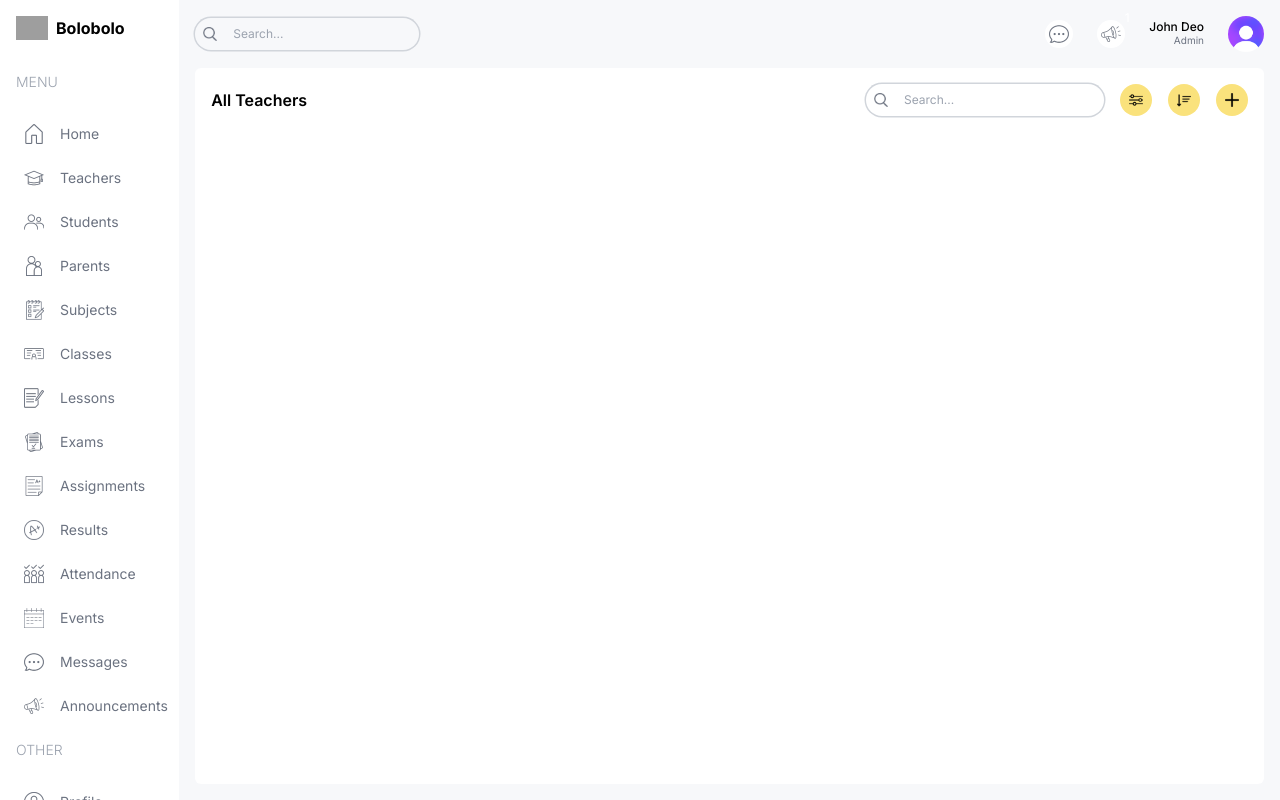
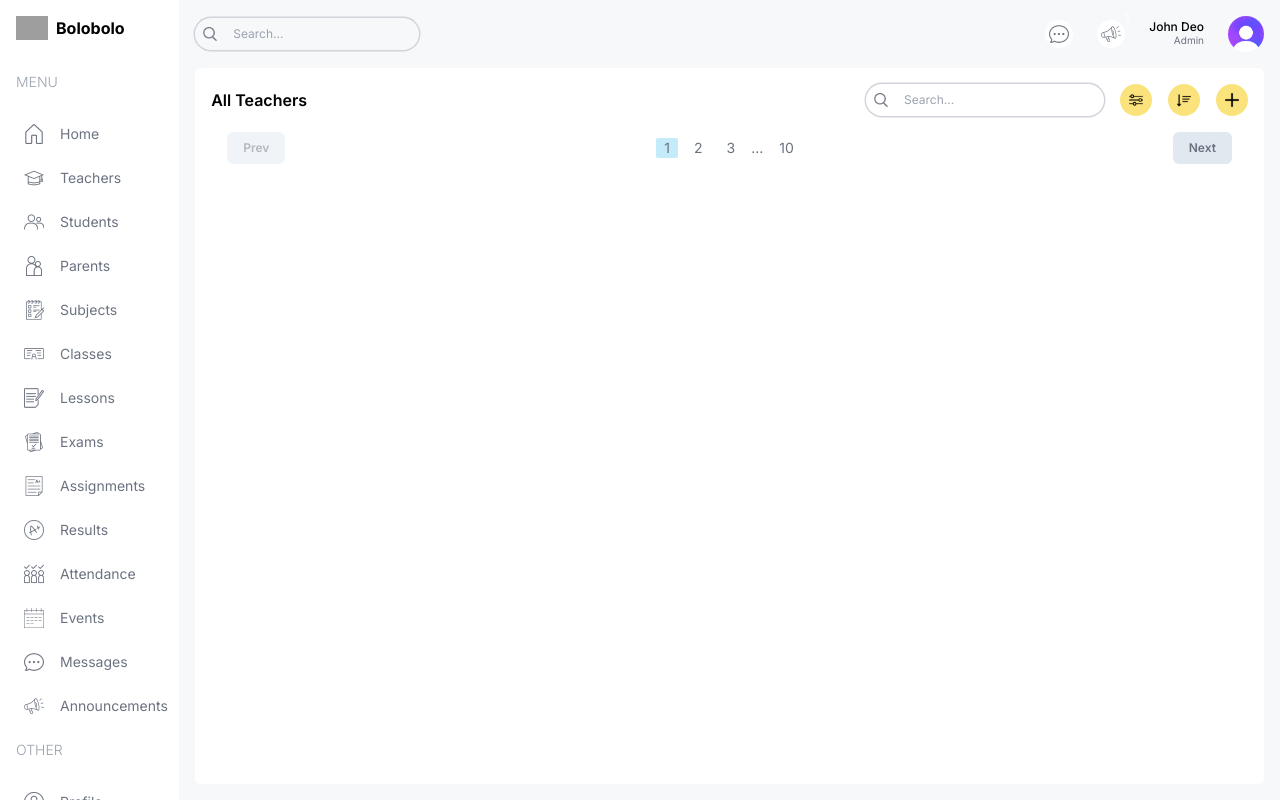
Before and after one commit to meifruit/school-dashboard, a Next.js app: page /list/teachers in a window 1280 px wide. Built offline with nearby package versions, Linux system fonts and the light colour scheme; grey boxes are pictures that could not be loaded.

Commit message:
add pagination

```diff
--- a/src/app/(dashboard)/list/teachers/page.tsx
+++ b/src/app/(dashboard)/list/teachers/page.tsx
@@ -1,3 +1,4 @@
+import Pagination from "@/components/Pagination";
 import TableSearch from "@/components/TableSearch";
 import Image from "next/image";
 
@@ -27,7 +28,7 @@
       {/* list */}
       <div className=""></div>
       {/* pagenation */}
-      <div className=""></div>
+      <Pagination />
     </div>
   );
 };
--- /dev/null
+++ b/src/components/Pagination.tsx
@@ -0,0 +1,24 @@
+const Pagination = () => {
+  return (
+    <div className="p-4 flex items-center justify-between text-gray-500">
+      <button
+        disabled
+        className="py-2 px-4 rounded-md bg-slate-200 text-xs font-semibold disabled:opacity-50 disabled:cursor-not-allowed"
+      >
+        Prev
+      </button>
+      <div className="flex items-center gap-2 text-sm">
+        <button className="px-2 rounded-sm bg-sky">1</button>
+        <button className="px-2 rounded-sm">2</button>
+        <button className="px-2 rounded-sm">3</button>
+        ...
+        <button className="px-2 rounded-sm">10</button>
+      </div>
+      <button className="py-2 px-4 rounded-md bg-slate-200 text-xs font-semibold disabled:opacity-50 disabled:cursor-not-allowed">
+        Next
+      </button>
+    </div>
+  );
+};
+
+export default Pagination;
```
